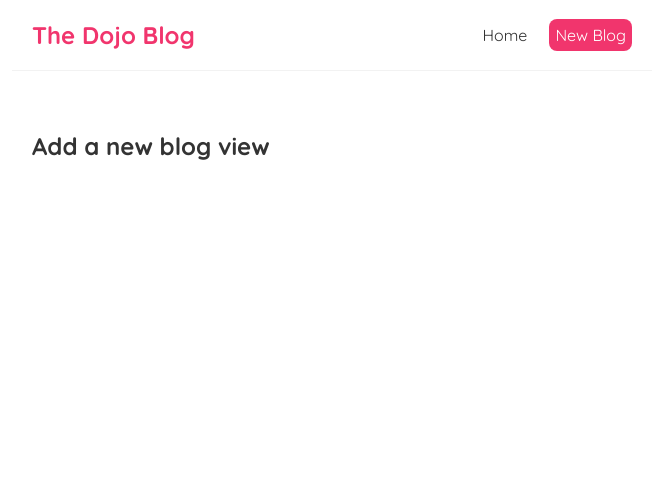
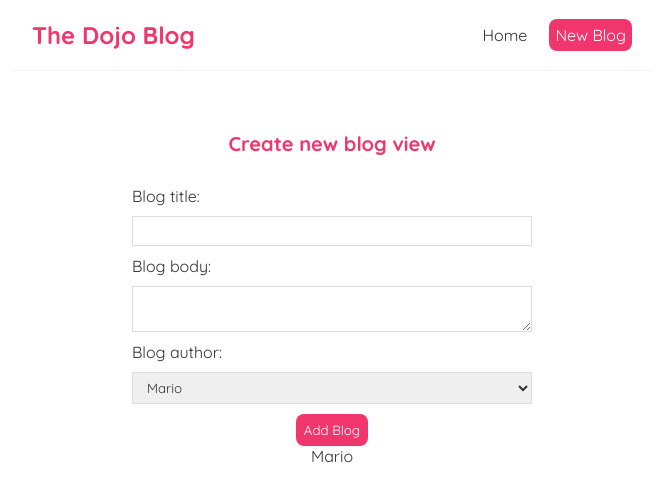
Before and after one commit to Dan33311/dojo-blog-tnn-react-tutorial, a React (Create React App) app: page /create in a window 1280 px wide. Shown: the top 502 px of the page, without its empty margins (308-971 px from the left). Built offline with nearby package versions, Linux system fonts and the light colour scheme.

Commit message:
work with routes view and inputs like forms

```diff
--- a/src/App.js
+++ b/src/App.js
@@ -2,6 +2,7 @@
 import Home from './Home'
 import { BrowserRouter as Router, Route, Switch } from 'react-router-dom'
 import Create from './Create'
+import BlogDetails from './BlogDetails';
 
 function App() {
   return (
@@ -16,6 +17,9 @@
             <Route path="/create">
               <Create />
             </Route>
+            <Route path="/blogs/:id">
+              <BlogDetails />
+            </Route>
           </Switch>
         </div>
       </div>
--- a/src/Blog-list.js
+++ b/src/Blog-list.js
@@ -1,11 +1,15 @@
-const BlogList = ({ blogs, title, handleDelete }) => {
+import { Link } from 'react-router-dom'
+
+const BlogList = ({ blogs }) => {
 
   return (
     <div className="blog-list">
       {blogs.map(blog => (
         <div className="blog-preview" key={blog.id}>
-          <h2>{blog.title}</h2>
-          <p><b>Written by: </b>{blog.author}</p>
+          <Link to={`/blogs/${blog.id}`}>
+            <h2>{blog.title}</h2>
+            <p><b>Written by: </b>{blog.author}</p>
+          </Link>
         </div>
       ))}
     </div>
--- /dev/null
+++ b/src/BlogDetails.js
@@ -0,0 +1,28 @@
+import { useParams } from "react-router";
+import useFetch from "./useFetch";
+
+
+const BlogDetails = () => {
+  const { id } = useParams()
+  const { data: blog, isPending, error } = useFetch('http://localhost:8000/blogs/' + id)
+
+  return (
+    <div className="blog-details">
+
+      <h2>Blog detail - { id }</h2>
+
+      { isPending && <div>Loading ...</div> }
+      { error && <div>{ error }</div> }
+
+      { blog && (
+        <article>
+          <h2>{blog.title}</h2>
+          <p>{blog.body}</p>
+        </article>
+      ) }
+
+    </div>
+  );
+}
+
+export default BlogDetails
--- a/src/Create.js
+++ b/src/Create.js
@@ -1,7 +1,46 @@
+import { useState } from "react";
+
 const Create = () => {
+  const [title, setTitle] = useState('')
+  const [body, setBody] = useState('')
+  const [author, setAuthor] = useState('Mario')
+
   return (
-    <div>
-      <h2>Add a new blog view</h2>
+    <div className="create">
+      <h2>Create new blog view</h2>
+      <form>
+
+        <label>Blog title: </label>
+        <input
+          required
+          type="text"
+          value={title}
+          onChange={(e) => setTitle(e.target.value)}
+        />
+
+        <label>Blog body: </label>
+        <textarea
+          required
+          value={body}
+          onChange={(e) => setBody(e.target.value)}
+        ></textarea>
+
+        <label>Blog author: </label>
+        {/* <select name="" id=""> */}
+        <select
+          value={author}
+          onChange={(e) => setAuthor(e.target.value)}
+        >
+          <option value="Mario">Mario</option>
+          <option value="Luigi">Luigi</option>
+        </select>
+
+        <button>Add Blog</button>
+        <p>{title}</p>
+        <p>{body}</p>
+        <p>{author}</p>
+
+      </form>
     </div>
   );
 }
--- a/src/index.css
+++ b/src/index.css
@@ -47,3 +47,48 @@
   color: #f1356d;
   margin-bottom: 8px;
 }
+.blog-preview a {
+  text-decoration: none;
+}
+
+/* blog details page */
+.blog-details h2 {
+  font-size: 20px;
+  color: #f1356d;
+  margin-bottom: 10px;
+}
+.blog-details div {
+  margin: 20px 0;
+}
+
+/* create new blog form */
+.create {
+  max-width: 400px;
+  margin: 0 auto;
+  text-align: center;
+}
+.create label {
+  text-align: left;
+  display: block;
+}
+.create h2 {
+  font-size: 20px;
+  color: #f1356d;
+  margin-bottom: 30px;
+}
+.create input, .create textarea, .create select {
+  width: 100%;
+  padding: 6px 10px;
+  margin: 10px 0;
+  border: 1px solid #ddd;
+  box-sizing: border-box;
+  display: block;
+}
+.create button {
+  background: #f1356d;
+  color: #fff;
+  border: 0;
+  padding: 8px;
+  border-radius: 8px;
+  cursor: pointer;
+}
```
